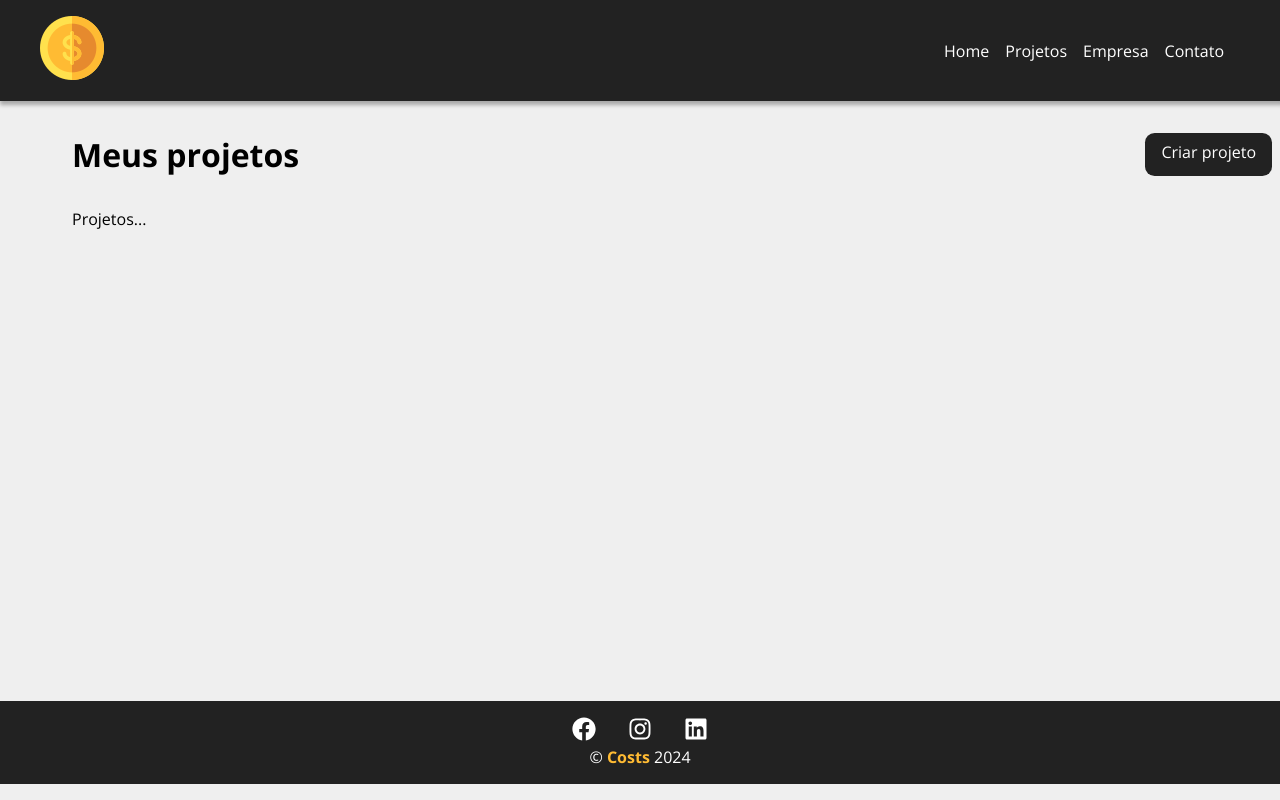
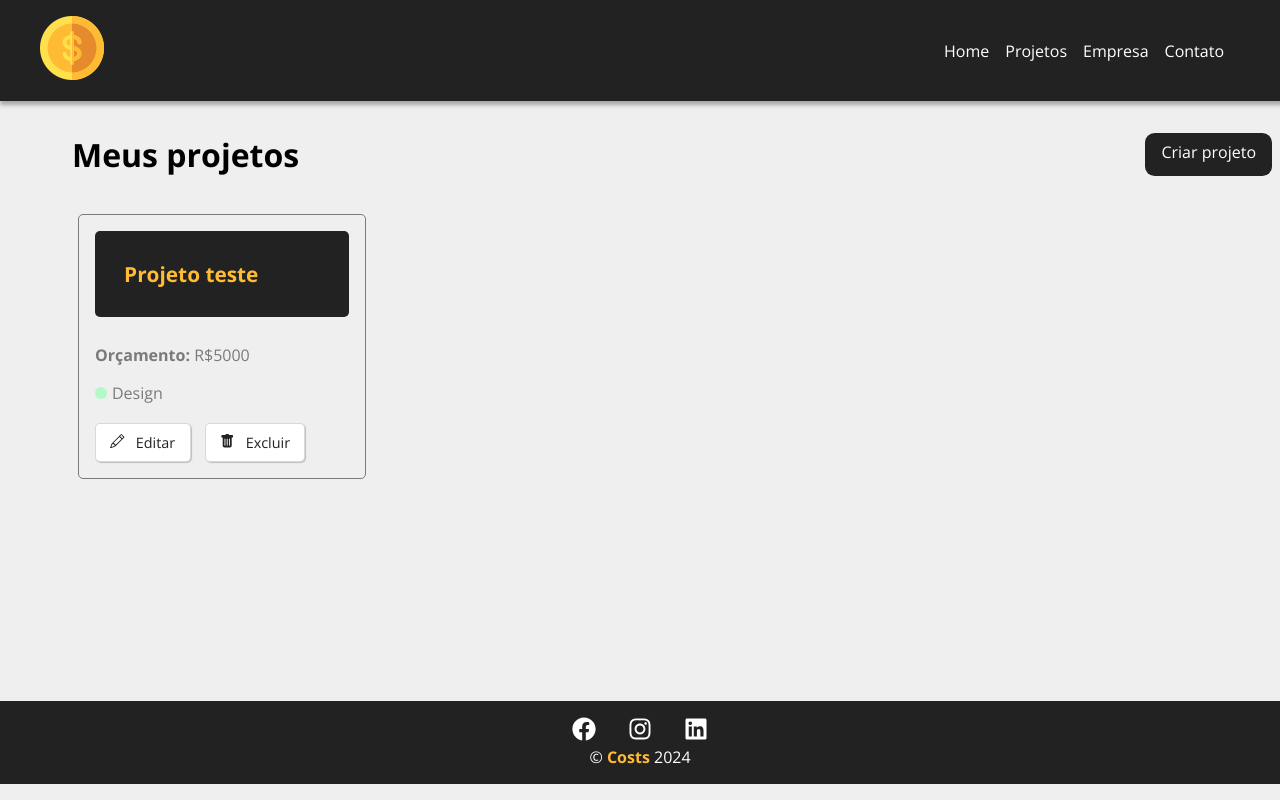
Before and after one commit to TawanDeodato/estudos-na-pratica-react, a React (Create React App) app in the folder costs/: page /projects in a window 1280 px wide. Shown: the top 800 px of the page. Built offline with nearby package versions, Linux system fonts and the light colour scheme; data requests are answered from the project's data file.

Commit message:
Resgatando projeto do banco de dados

```diff
--- a/costs/src/components/pages/Projects.js
+++ b/costs/src/components/pages/Projects.js
@@ -1,26 +1,51 @@
 import { useLocation } from "react-router-dom";
+import { useState, useEffect } from "react";
 
-import styles from './Projects.module.css'
-import Container from '../layout/Container'
+import styles from "./Projects.module.css";
+import Container from "../layout/Container";
 import LinkButton from "../layout/LinkButton";
 import Message from "../layout/Message";
+import ProjectsCard from "../projects/ProjectsCard";
 
 function Projects() {
+  const [projects, setProjects] = useState([]);
+
   const location = useLocation();
   let message = "";
   if (location.state) {
     message = location.state.message;
   }
 
+  useEffect(() => {
+    fetch("http://localhost:5000/projects", {
+      method: "GET",
+      headers: { "Content-Type": "application.json" },
+    })
+      .then((resp) => resp.json())
+      .then((data) => {
+        setProjects(data);
+      })
+      .catch((err) => console.log(err));
+  }, []);
+
   return (
     <div className={styles.project_container}>
       <div className={styles.tittle_container}>
         <h1>Meus projetos</h1>
-        <LinkButton to="/newproject" text="Criar projeto"/>
+        <LinkButton to="/newproject" text="Criar projeto" />
       </div>
       {message && <Message type="success" msg={message} />}
       <Container customClass="start">
-        <p>Projetos...</p>
+        {projects.length > 0 &&
+          projects.map((project) => (
+            <ProjectsCard
+              id={project.id}
+              name={project.name}
+              budget={project.budget}
+              category={project.category.name}
+              key={project.id}
+            />
+          ))}
       </Container>
     </div>
   );
--- /dev/null
+++ b/costs/src/components/projects/ProjectsCard.js
@@ -0,0 +1,28 @@
+import styles from "./ProjectsCard.module.css";
+import { Link } from "react-router-dom";
+
+import { BsFillTrashFill, BsPencil } from "react-icons/bs";
+
+function ProjectsCard({ id, name, budget, category, handleRemove }) {
+  return (
+    <div className={styles.project_card}>
+      <h4>{name}</h4>
+      <p>
+        <span>Orçamento: </span> R${budget}
+      </p>
+      <p className={styles.category_text}>
+        <span className={`${styles[category.toLowerCase()]}`}></span> {category}
+      </p>
+      <div className={styles.project_card_actions}>
+        <Link to="/">
+          <BsPencil /> Editar
+        </Link>
+        <button>
+          <BsFillTrashFill /> Excluir
+        </button>
+      </div>
+    </div>
+  );
+}
+
+export default ProjectsCard;
--- /dev/null
+++ b/costs/src/components/projects/ProjectsCard.module.css
@@ -0,0 +1,88 @@
+.project_card {
+  padding: 1em;
+  border: 1px solid #7a7a7a;
+  border-radius: 5px;
+  width: 24%;
+  margin: 0.5%;
+}
+
+.project_card h4 {
+  background-color: #222;
+  color: #ffbb33;
+  padding: 1.4em;
+  margin-bottom: 1.3em;
+  font-size: 1.3em;
+  border-radius: 5px;
+}
+
+.project_card p {
+  color: #7a7a7a;
+  margin-bottom: 1em;
+}
+
+.project_card p span {
+  font-weight: bold;
+}
+
+.category_text {
+  display: flex;
+  align-items: center;
+}
+
+.category_text span {
+  display: block;
+  width: 12px;
+  height: 12px;
+  border-radius: 50%;
+  background-color: #ccc;
+  margin-right: 5px;
+}
+
+.category_text .infra {
+  background-color: #ffaebc;
+}
+
+.category_text .desenvolvimento {
+  background-color: #a0e7e5;
+}
+
+.category_text .design {
+  background-color: #b4f8c8;
+}
+
+.category_text .planejamento {
+  background-color: #fbe7c6;
+}
+
+.project_card_actions {
+  margin-top: 1.2em;
+  display: flex;
+  align-items: center;
+}
+
+.project_card_actions a,
+.project_card_actions button {
+  text-decoration: none;
+  background-color: #fff;
+  color: #222;
+  font-size: 0.9em;
+  padding: 0.6em 1em;
+  cursor: pointer;
+  margin-right: 1em;
+  border: 1px solid #2222222c;
+  align-items: center;
+  justify-content: center;
+  border-radius: 5px;
+  box-shadow: 1px 1px 1px rgba(0, 0, 0, 0.199);
+  transition: 0.3s;
+}
+
+.project_card_actions svg {
+  margin-right: 0.5em;
+}
+
+.project_card_actions a:hover,
+.project_card_actions button:hover {
+  background-color: #222;
+  color: #ffbb33;
+}
```
